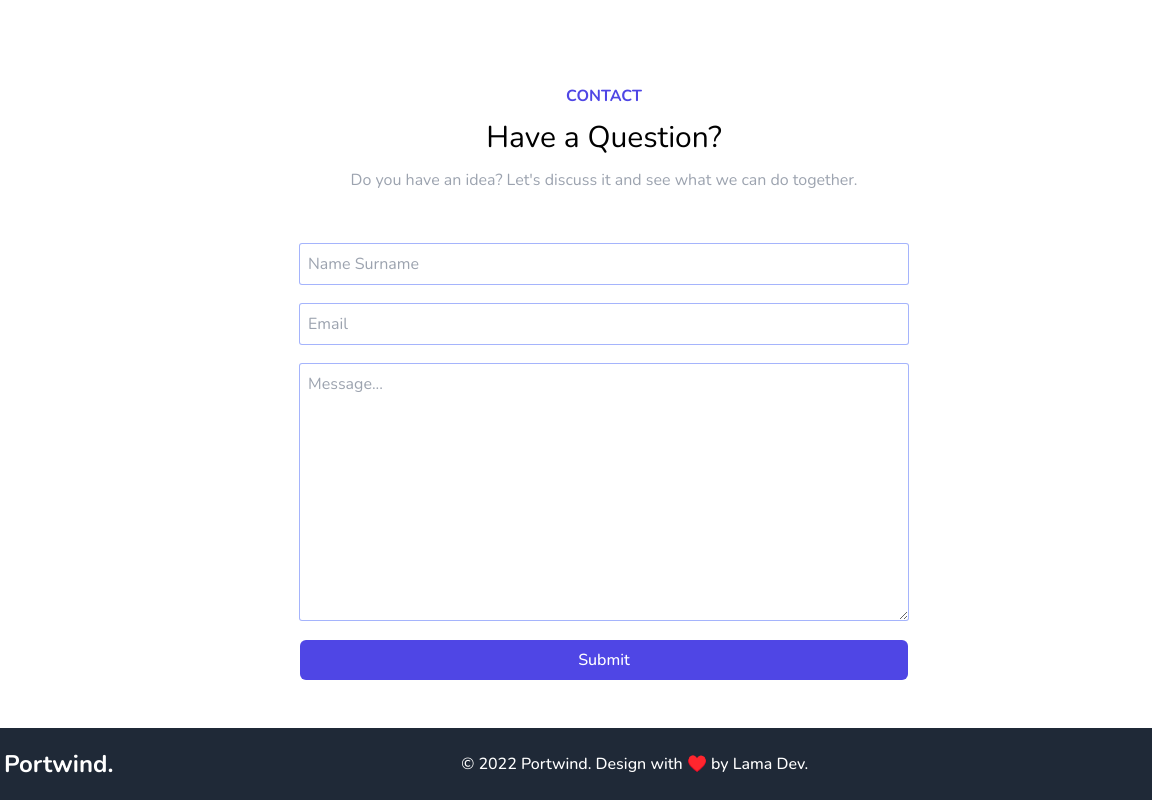
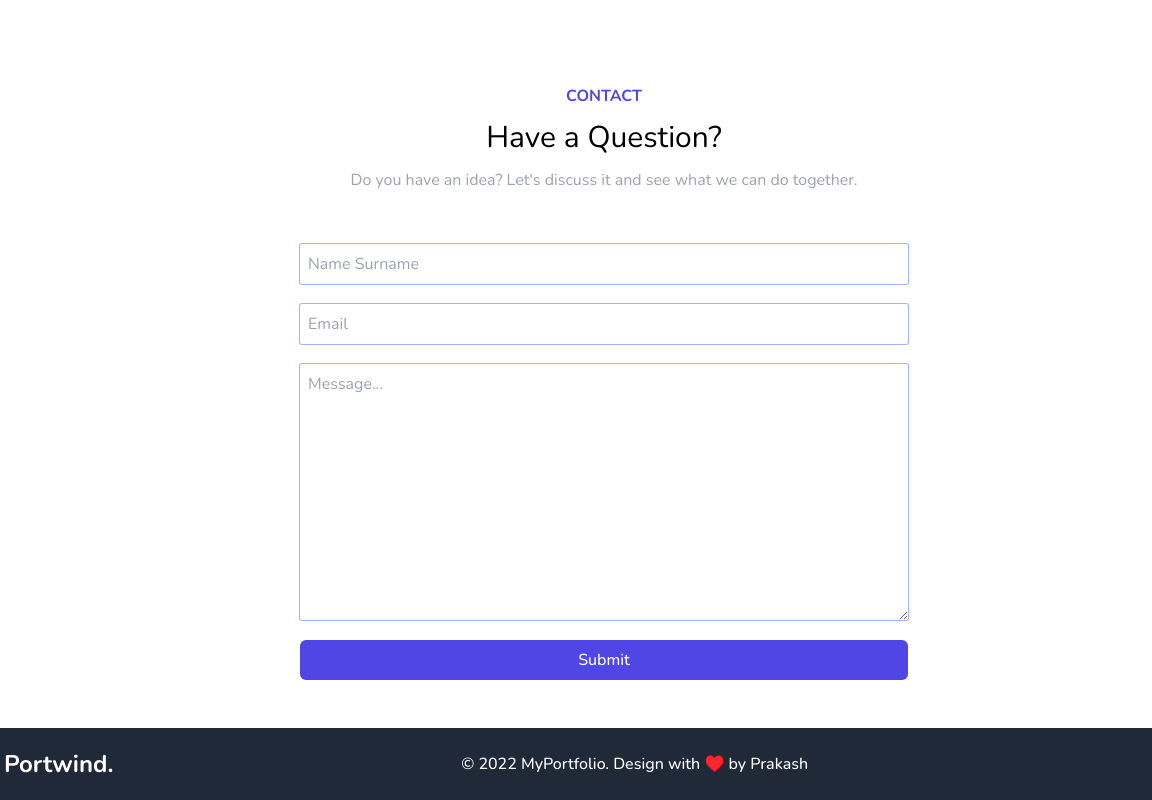
Before and after one commit to prakashprog/portfolio, a website: page index.html in a window 1280 px wide. Shown: the part 3363-4163 px from the top of the page, 36-1188 px from the left. Drawn offline with nearby package versions, Linux system fonts and the light colour scheme.

Commit message:
Update index.html

```diff
--- a/index.html
+++ b/index.html
@@ -369,7 +369,7 @@
           <span class="text-2xl font-bold text-white">Portwind.</span>
         </div>
         <span class="hidden md:block font-medium text-white"
-          >© 2022 Portwind. Design with ♥️ by Lama Dev.</span
+          >© 2022 MyPortfolio. Design with ♥️ by Prakash </span
         >
         <div class="flex gap-2">
           <img class="w-4 cursor-pointer" src="./img/facebook.png" alt="" />
```
